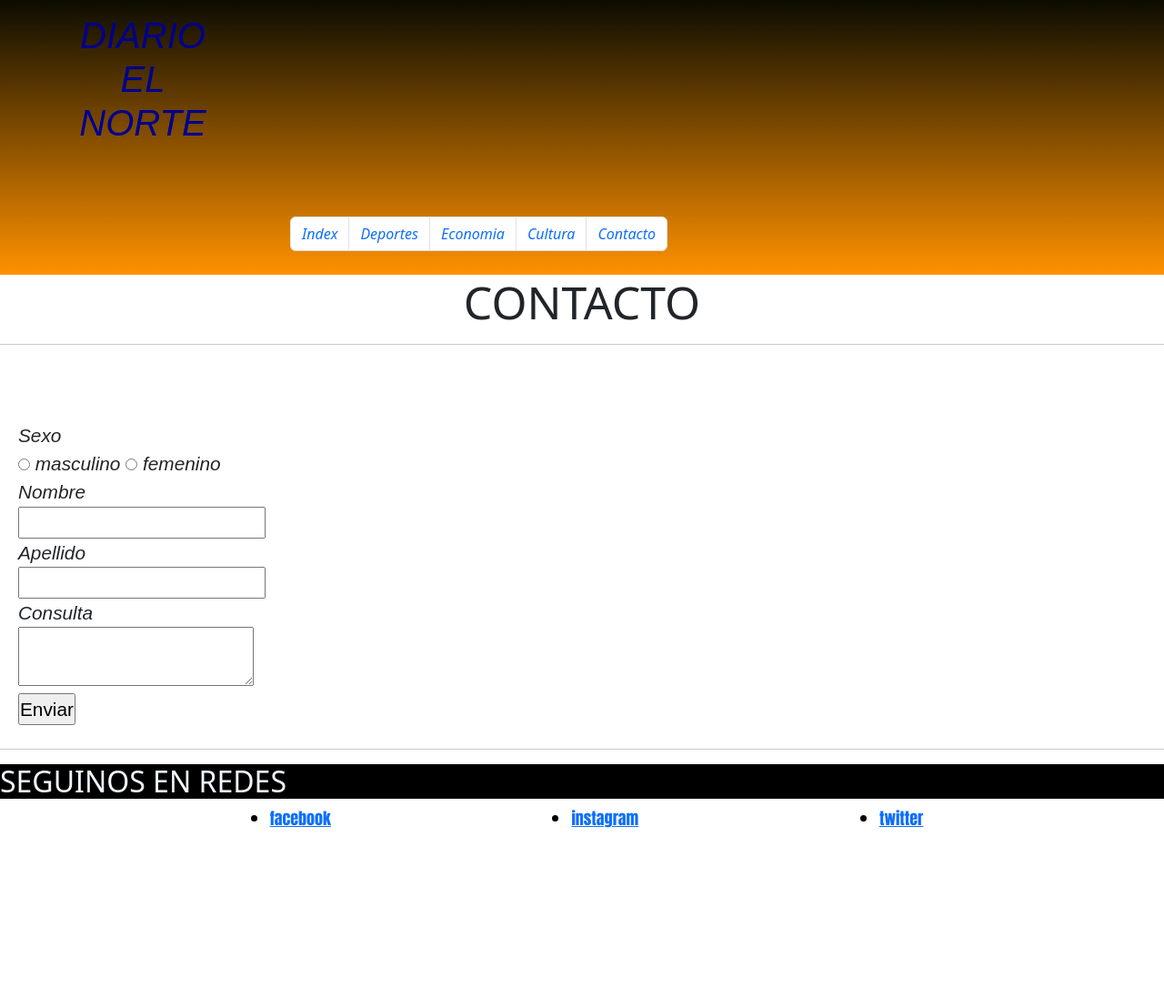
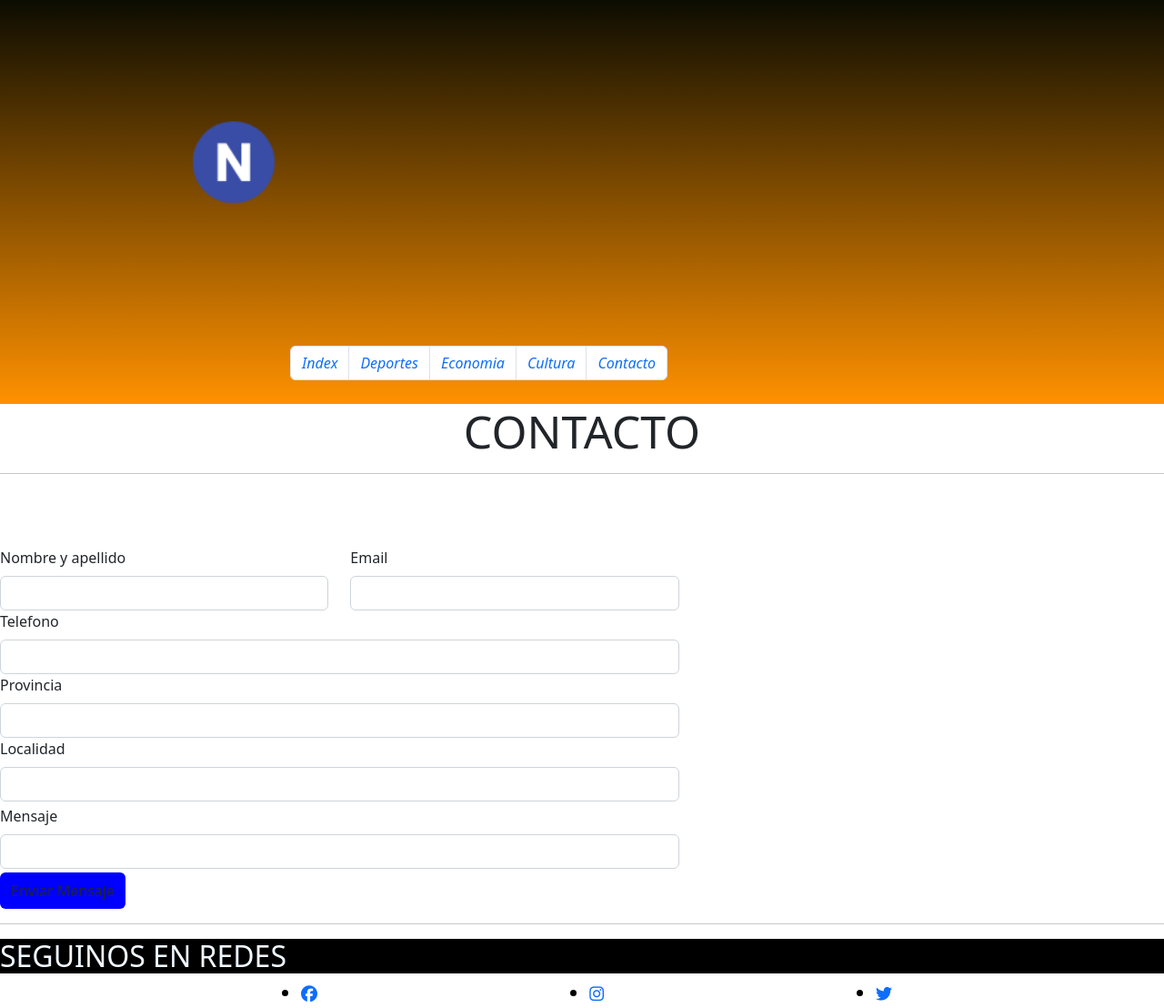
Before and after one commit to santiagorubies/Desafio-Git, a website: page contacto.html in a window 1280 px wide. Shown: the whole page at 91% size. Before the commit the page ends 929 px from the top, so only its background shows below. Drawn offline with nearby package versions, Linux system fonts and the light colour scheme; files that its build step writes are made by us from their sources.

Commit message:
proyecto final

```diff
--- a/contacto.html
+++ b/contacto.html
@@ -5,13 +5,14 @@
     <meta http-equiv="X-UA-Compatible" content="IE=edge">
     <meta name="viewport" content="width=device-width, initial-scale=1.0">
     <!-- CSS only -->
+    <link rel="stylesheet" href="style.css"><script src="https://kit.fontawesome.com/6e3411cd14.js" crossorigin="anonymous"></script>
     <link href="https://cdn.jsdelivr.net/npm/bootstrap@5.2.0/dist/css/bootstrap.min.css" rel="stylesheet" integrity="sha384-gH2yIJqKdNHPEq0n4Mqa/HGKIhSkIHeL5AyhkYV8i59U5AR6csBvApHHNl/vI1Bx" crossorigin="anonymous">
     <link rel="stylesheet" href="css/style.css">
     <title>contacto</title>
 </head>
 <body>
     <section class="seccionSuperior">
-        <header class="container"><h1>DIARIO EL NORTE</h1></header>
+        <header class="container"><img style="height: 350px; width:350px;" src="./img/logo pagina proyecto.png" alt="logopagina"></header>
     <nav class="row " aria-label="Page navigation example">
         <ul class="col-6 pagination">
           <li class="page-item"><a class="page-link" href="index.html">Index</a></li>
@@ -25,49 +26,47 @@
     <h2 class="contacto">CONTACTO</h2>
     <hr><br><br>
     <main>
-        <form class="formContacto">
-            <div class="sexo">Sexo</div>
-            <div>
-                <input type="radio" id="sexochoice1"
-                name="sexo" value="masculino">
-               <label for="contactChoice1">masculino</label>
-               <input type="radio" id="sexochoice2"
-               name="sexo" value="femenino">
-              <label for="contactChoice1">femenino</label>
-            </div>
-
-
-            <div>Nombre</div>
-            <input>
-            <div>Apellido</div>
-            <input>
-            <div>Consulta</div>
-            <textarea></textarea>
-            <div><input type="submit" value="Enviar"></div>
-
-            <!-- <div>
-                <input type="radio" id="contactChoice1"
-                 name="contact" value="email">
-                <label for="contactChoice1">Email</label>
-
-                <input type="radio" id="contactChoice2"
-                 name="contact" value="phone">
-                <label for="contactChoice2">Phone</label>
-
-                <input type="radio" id="contactChoice3"
-                 name="contact" value="mail">
-                <label for="contactChoice3">Mail</label>
+        <div class="col-lg-7 col-md-12 col-sm-12 my-3">
+            <form id="form" class="row  formularioCon ">
+              <div class="col-lg-6 col-md-12 col-sm-12">
+                <label for="inputEmail4" class="form-label">Nombre y apellido</label>
+                <input type="text" class="form-control"  name="name" >
               </div>
-                    -->
-        </form>
+              <div class="col-lg-6 col-md-12 col-sm-12">
+                <label for="inputPassword4" class="form-label" >Email</label>
+                <input type= "text" class="form-control" name="email">
+                <b id="email"></b>
+              </div>
+              <div class="col-6 col-md-12 col-sm-12">
+                <label for="inputAddress" class="form-label">Telefono</label>
+                <input type="number" name="phone" class="form-control" id="inputAddress" >
+              </div>
+              <div class="col-6 col-md-12 col-sm-12">
+                <label for="inputAddress" class="form-label">Provincia</label>
+                <input type="text" name="provincia" class="form-control" id="inputAddress" >
+              </div>
+              <div class="col-12 col-md-12 col-sm-12">
+                <label for="inputAddress2" class="form-label">Localidad</label>
+                <input type="text" name="localidad" class="form-control" id="inputAddress2" >
+              </div>
+              <div class="col-12 col-md-12 col-sm-12 my-1">
+                <label for="inputAddress2" class="form-label">Mensaje</label>
+                <input type="text" name="message" class="form-control message" id="inputAddress2" >
+              </div>
+              <div class="col-12 col-md-12 col-sm-12">
+                <!-- <button type="submit" id="button" class="btn" value="enviar" style="background-color: rgb(12, 171, 18);">Enviar</button> -->
+                <input type="submit" id="button" class="btn" style="background-color:blue; border: 0px; height: 40px;" value="Enviar Mensaje" >
+              </div>
+            </form>
+          </div>
     </main>
     <footer>
         <hr>
         <h2 class="seguinosEnRedes">SEGUINOS EN REDES</h2>
         <ul class="footerContainer">
-            <li><a href="https://www.facebook.com/"target=_blank>facebook</a></li>
-            <li><a href="https://www.instagram.com/"target=_blank>instagram</a></li>
-            <li><a href="https://twitter.com/"target=_blank>twitter</a></li>
+            <li><a href="https://www.facebook.com/"target=_blank><i class="fa-brands fa-facebook"></i></a></li>
+            <li><a href="https://www.instagram.com/"target=_blank><i class="fa-brands fa-instagram"></i></a></li>
+            <li><a href="https://twitter.com/"target=_blank><i class="fa-brands fa-twitter"></i></a></li>
         </ul>
     </footer>
     <!-- JavaScript Bundle with Popper -->
```
Also changed, not shown: cultura.html (+5 -4 lines), deportes.html (+5 -4 lines), economia.html (+5 -4 lines).
